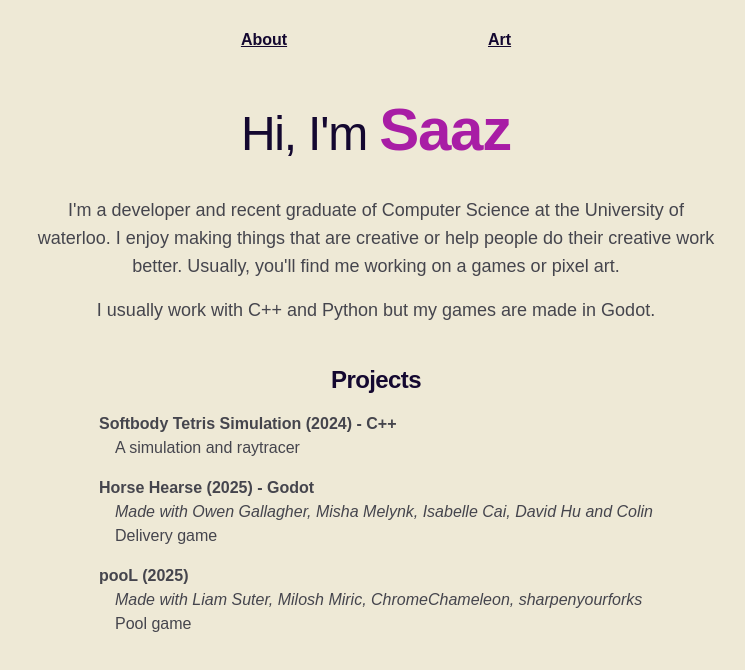
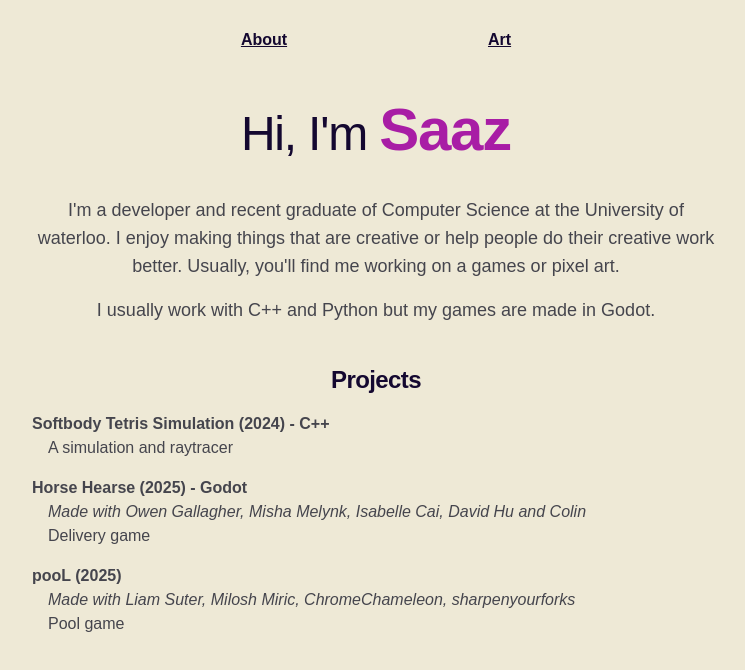
Before and after one commit to zanada/zanada.github.io, a Next.js app: page / in a window 1280 px wide. Shown: the top 670 px of the page, without its empty margins (264-1009 px from the left). Built offline with nearby package versions, Linux system fonts and the light colour scheme.

Commit message:
moved project list to separate component file

```diff
--- a/app/page.tsx
+++ b/app/page.tsx
@@ -1,42 +1,6 @@
 import Image from "next/image";
 import Link from "next/link";
-
-type ProjectProps = {
-  name: string;
-  link?: string;
-  yearStart: number;
-  yearEnd?: number;
-  madeWith?: string;
-  tools?: string;
-  role?: string;
-  description: string;
-}
-
-function ProjectListing({project} : {project:ProjectProps}) {
-  let toolLine : string;
-  let dateLine : string;
-
-  if (project.yearEnd !== undefined)
-    dateLine = " (" + project.yearStart + " - " + project.yearEnd + ")";
-  else
-    dateLine = " (" + project.yearStart + ")";
-
-  if (project.tools !== undefined) toolLine = " - " + project.tools; else toolLine = "";
-
-	return (
-    <div>
-      <h2 className="font-semibold">{project.name}{dateLine}{toolLine}</h2>
-      {project.madeWith && <p className="italic pl-4 "> Made with {project.madeWith} </p>}
-      <p className="pl-4">{project.description}</p>
-    </div>
-	);
-}
-
-const projects : ProjectProps[] = [
-  {name: "Softbody Tetris Simulation", link:"", yearStart:2024, tools:"C++", description:"A simulation and raytracer"},
-  {name: "Horse Hearse", link:"", yearStart:2025, madeWith:"Owen Gallagher, Misha Melynk, Isabelle Cai, David Hu and Colin", tools:"Godot", role:"Gameplay, UI programming", description:"Delivery game"},
-  {name: "pooL", link:"", yearStart:2025, madeWith:"Liam Suter, Milosh Miric, ChromeChameleon, sharpenyourforks", role:"Sprites, Animation, UI Art", description:"Pool game"}]
-
+import ProjectList from "./ui/components/projectList";
 
 export default function Home() {
   return (
@@ -56,11 +20,7 @@ export default function Home() {
         <h1 className="text-center text-2xl font-semibold tracking-tight text-foreground dark:text-secondary-100">
           Projects
         </h1>
-        <div className="flex flex-col self-center gap-4">
-          {projects.map(projectProp => (
-            <ProjectListing project={projectProp} key={projectProp.name} />
-          ))}
-        </div>
+        <ProjectList />
       </div>
 
     </main>
--- /dev/null
+++ b/app/ui/components/projectList.tsx
@@ -0,0 +1,46 @@
+
+type ProjectProps = {
+  name: string;
+  link?: string;
+  yearStart: number;
+  yearEnd?: number;
+  madeWith?: string;
+  tools?: string;
+  role?: string;
+  description: string;
+}
+
+function ProjectEntry({project} : {project:ProjectProps}) {
+  let toolLine : string;
+  let dateLine : string;
+
+  if (project.yearEnd !== undefined)
+    dateLine = " (" + project.yearStart + " - " + project.yearEnd + ")";
+  else
+    dateLine = " (" + project.yearStart + ")";
+
+  if (project.tools !== undefined) toolLine = " - " + project.tools; else toolLine = "";
+
+	return (
+    <div>
+      <h2 className="font-semibold">{project.name}{dateLine}{toolLine}</h2>
+      {project.madeWith && <p className="italic pl-4 "> Made with {project.madeWith} </p>}
+      <p className="pl-4">{project.description}</p>
+    </div>
+	);
+}
+
+export default function ProjectList() {
+	return (
+		<div className="flex flex-col w-full self-center gap-4">
+          {projects.map(projectProp => (
+            <ProjectEntry project={projectProp} key={projectProp.name} />
+          ))}
+        </div>
+	);
+}
+
+const projects : ProjectProps[] = [
+  {name: "Softbody Tetris Simulation", link:"", yearStart:2024, tools:"C++", description:"A simulation and raytracer"},
+  {name: "Horse Hearse", link:"", yearStart:2025, madeWith:"Owen Gallagher, Misha Melynk, Isabelle Cai, David Hu and Colin", tools:"Godot", role:"Gameplay, UI programming", description:"Delivery game"},
+  {name: "pooL", link:"", yearStart:2025, madeWith:"Liam Suter, Milosh Miric, ChromeChameleon, sharpenyourforks", role:"Sprites, Animation, UI Art", description:"Pool game"}]
```
